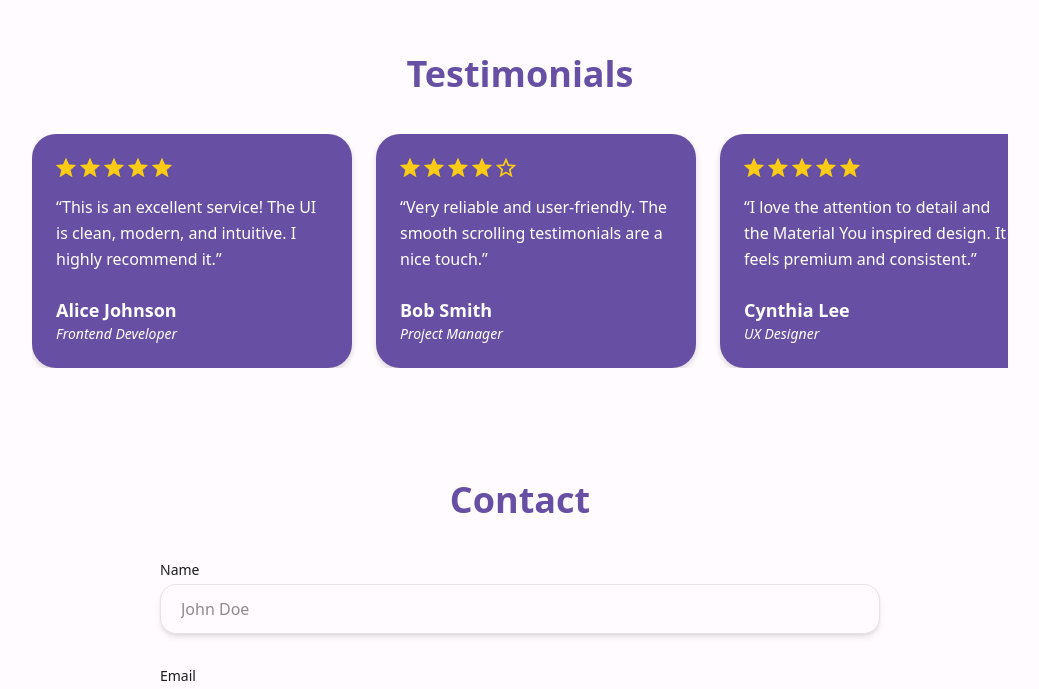
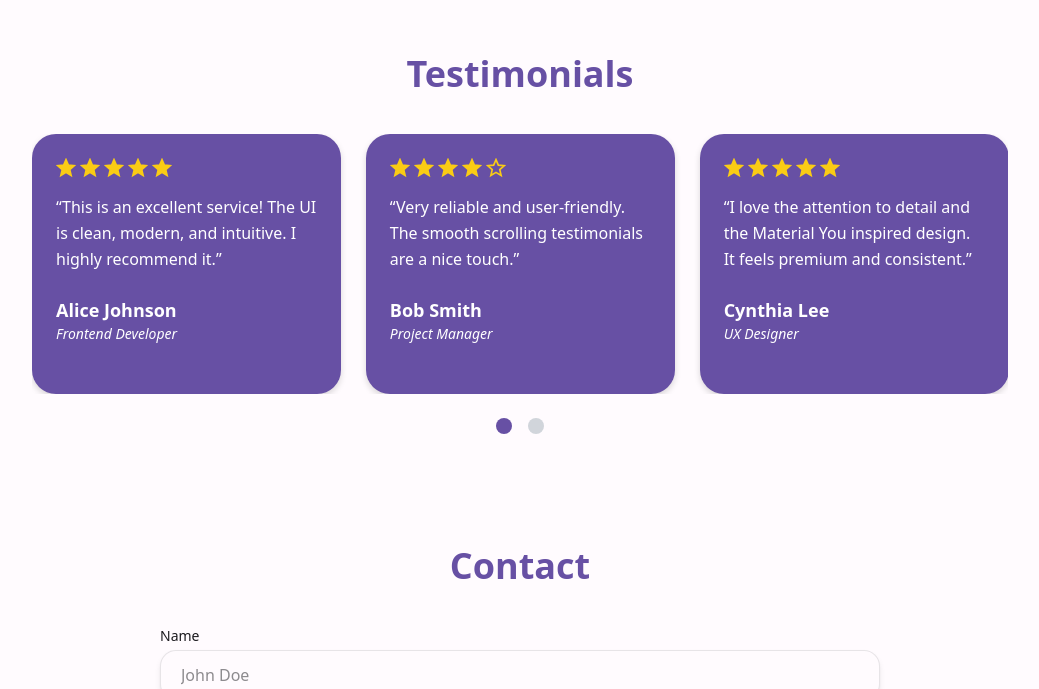
Before and after one commit to ohmudassir/Personal-Portfolio, a React (Vite) app in the folder my-portfolio/: page / in a window 1280 px wide. Shown: the part 2106-2795 px from the top of the page, without its empty margins (120-1159 px from the left). Built offline with nearby package versions, Linux system fonts and the light colour scheme.

Commit message:
made changes for testimonials and work section

```diff
--- a/my-portfolio/src/App.jsx
+++ b/my-portfolio/src/App.jsx
@@ -12,13 +12,13 @@ export default function App() {
   return (
       <div className="bg-surface min-h-screen px-4 md:px-8 py-6">
       <Navbar />
-      <FadeInSection><Home /></FadeInSection>
-      <FadeInSection><About /></FadeInSection>
-      <FadeInSection><Work /></FadeInSection>
-      <FadeInSection><Testimonials /></FadeInSection>
-      <FadeInSection><Contact /></FadeInSection>
+      <Home />
+      <About />
+      <Work />
+      <Testimonials />
+      <Contact />
       <Footer /> {/* 👈 Add Footer at the end */}
-      <BackToTop /> {/* 👈 Add BackToTop button */}
+      <BackToTop />
      </div>
   );
 }
--- /dev/null
+++ b/my-portfolio/src/components/DarkModeToggle.jsx
@@ -0,0 +1,50 @@
+import React, { useEffect, useState } from "react";
+import { Sun, Moon } from "lucide-react";
+
+export default function DarkModeToggle() {
+  const [darkMode, setDarkMode] = useState(false);
+
+  useEffect(() => {
+    const savedTheme = localStorage.getItem("theme");
+    if (savedTheme === "dark") {
+      setDarkMode(true);
+      document.documentElement.classList.add("dark");
+    } else if (savedTheme === "light") {
+      setDarkMode(false);
+      document.documentElement.classList.remove("dark");
+    } else {
+      // No saved preference, check system preference
+      const prefersDark = window.matchMedia("(prefers-color-scheme: dark)").matches;
+      setDarkMode(prefersDark);
+      if (prefersDark) document.documentElement.classList.add("dark");
+      else document.documentElement.classList.remove("dark");
+    }
+  }, []);
+
+  const toggleDarkMode = () => {
+    if (darkMode) {
+      document.documentElement.classList.remove("dark");
+      localStorage.setItem("theme", "light");
+      setDarkMode(false);
+    } else {
+      document.documentElement.classList.add("dark");
+      localStorage.setItem("theme", "dark");
+      setDarkMode(true);
+    }
+  };
+
+  return (
+    <button
+      onClick={toggleDarkMode}
+      aria-label="Toggle dark mode"
+      title="Toggle dark mode"
+      className="fixed top-6 right-6 z-50 p-3 rounded-full bg-white/80 dark:bg-gray-800/80 backdrop-blur-md shadow-md hover:scale-110 transition-transform focus:outline-none focus:ring-2 focus:ring-primary"
+    >
+      {darkMode ? (
+        <Sun className="w-6 h-6 text-yellow-400" />
+      ) : (
+        <Moon className="w-6 h-6 text-gray-700 dark:text-gray-300" />
+      )}
+    </button>
+  );
+}
--- a/my-portfolio/src/components/Navbar.jsx
+++ b/my-portfolio/src/components/Navbar.jsx
@@ -13,6 +13,7 @@ export default function Navbar() {
   const [active, setActive] = useState("#home");
   const [open, setOpen] = useState(false);
 
+  // Active section detection
   useEffect(() => {
     const sections = navItems.map((item) =>
       document.querySelector(item.href)
@@ -27,7 +28,7 @@ export default function Navbar() {
         });
       },
       {
-        rootMargin: "-50% 0px -50% 0px", // triggers when section is near center viewport
+        rootMargin: "-50% 0px -50% 0px",
         threshold: 0,
       }
     );
@@ -42,6 +43,25 @@ export default function Navbar() {
       });
     };
   }, []);
+
+  // ✅ Auto-close menu on resize to desktop
+  useEffect(() => {
+    const handleResize = () => {
+      if (window.innerWidth >= 768) {
+        setOpen(false);
+      }
+    };
+    window.addEventListener("resize", handleResize);
+    return () => window.removeEventListener("resize", handleResize);
+  }, []);
+
+  // ✅ Prevent scroll when mobile menu is open
+  useEffect(() => {
+    document.body.style.overflow = open ? "hidden" : "auto";
+    return () => {
+      document.body.style.overflow = "auto";
+    };
+  }, [open]);
 
   const handleClick = (href) => {
     setActive(href);
@@ -64,7 +84,7 @@ export default function Navbar() {
         </div>
 
         {/* Mobile menu */}
-        {(open) && (
+        {open && (
           <div className="absolute top-full left-0 w-full mt-2 z-40 px-4 py-3 bg-white/90 backdrop-blur rounded-[30px] shadow-md mx-2">
             <ul>
               {navItems.map(({ href, name }) => (
--- a/my-portfolio/src/sections/Home.jsx
+++ b/my-portfolio/src/sections/Home.jsx
@@ -22,7 +22,6 @@ export default function Home() {
   }, []);
 
   return (
-    <FadeInSection>
       <section
         id="home"
         className="min-h-[90vh] flex flex-col justify-center items-center text-center px-4"
@@ -59,6 +58,6 @@ export default function Home() {
   Download CV
 </a>
       </section>
-    </FadeInSection>
+
   );
 }
--- a/my-portfolio/src/sections/Testimonials.jsx
+++ b/my-portfolio/src/sections/Testimonials.jsx
@@ -1,38 +1,11 @@
-import React, { useEffect, useRef } from "react";
+import React, { useEffect, useRef, useState } from "react";
 
 const testimonials = [
-  {
-    id: 1,
-    name: "Alice Johnson",
-    role: "Frontend Developer",
-    rating: 5,
-    comment:
-      "This is an excellent service! The UI is clean, modern, and intuitive. I highly recommend it.",
-  },
-  {
-    id: 2,
-    name: "Bob Smith",
-    role: "Project Manager",
-    rating: 4,
-    comment:
-      "Very reliable and user-friendly. The smooth scrolling testimonials are a nice touch.",
-  },
-  {
-    id: 3,
-    name: "Cynthia Lee",
-    role: "UX Designer",
-    rating: 5,
-    comment:
-      "I love the attention to detail and the Material You inspired design. It feels premium and consistent.",
-  },
-  {
-    id: 4,
-    name: "David Kim",
-    role: "Full Stack Developer",
-    rating: 4,
-    comment:
-      "Great work! The automatic horizontal scroll helps catch attention without being distracting.",
-  },
+  { id: 1, name: "Alice Johnson", role: "Frontend Developer", rating: 5, comment: "This is an excellent service! The UI is clean, modern, and intuitive. I highly recommend it." },
+  { id: 2, name: "Bob Smith", role: "Project Manager", rating: 4, comment: "Very reliable and user-friendly. The smooth scrolling testimonials are a nice touch." },
+  { id: 3, name: "Cynthia Lee", role: "UX Designer", rating: 5, comment: "I love the attention to detail and the Material You inspired design. It feels premium and consistent." },
+  { id: 4, name: "David Kim", role: "Full Stack Developer", rating: 4, comment: "Great work! The automatic horizontal scroll helps catch attention without being distracting." },
+  { id: 5, name: "Eva Green", role: "Marketing Lead", rating: 5, comment: "Highly professional and prompt. The UI experience is top-notch!" },
 ];
 
 function StarRating({ rating }) {
@@ -57,91 +30,120 @@ function StarRating({ rating }) {
 
 export default function Testimonials() {
   const containerRef = useRef(null);
-  const autoScrollSpeed = 0.5; // Adjust speed here
-  const isUserScrolling = useRef(false);
-  const scrollTimeout = useRef(null);
-  const animationFrameId = useRef(null);
+  const [activePage, setActivePage] = useState(0);
+  const [cardsPerPage, setCardsPerPage] = useState(3);
+  const [pageCount, setPageCount] = useState(1);
+  const [isMobile, setIsMobile] = useState(false);
 
-  // Auto-scroll function with smoothness
-  const autoScrollStep = () => {
+  useEffect(() => {
+    function handleResize() {
+      const width = window.innerWidth;
+      const mobileBreakpoint = 768; // Tailwind md breakpoint
+
+      setIsMobile(width < mobileBreakpoint);
+
+      // Cards per page 3 on desktop/tablet, 1 on mobile
+      const newCardsPerPage = width < mobileBreakpoint ? 1 : 3;
+      setCardsPerPage(newCardsPerPage);
+
+      setPageCount(Math.ceil(testimonials.length / newCardsPerPage));
+    }
+
+    handleResize();
+    window.addEventListener("resize", handleResize);
+    return () => window.removeEventListener("resize", handleResize);
+  }, []);
+
+  const scrollToPage = (page) => {
     const container = containerRef.current;
     if (!container) return;
 
-    if (!isUserScrolling.current) {
-      container.scrollLeft += autoScrollSpeed;
+    const card = container.children[0];
+    if (!card) return;
 
-      // Loop scroll
-      if (container.scrollLeft >= container.scrollWidth - container.clientWidth) {
-        container.scrollLeft = 0;
-      }
-    }
+    const cardStyle = window.getComputedStyle(card);
+    const cardWidth = card.offsetWidth;
+    const marginRight = parseInt(cardStyle.marginRight) || 0;
+    const totalCardWidth = cardWidth + marginRight;
 
-    animationFrameId.current = requestAnimationFrame(autoScrollStep);
+    const scrollLeft = page * cardsPerPage * totalCardWidth;
+    container.scrollTo({ left: scrollLeft, behavior: "smooth" });
+    setActivePage(page);
   };
 
-  useEffect(() => {
-    animationFrameId.current = requestAnimationFrame(autoScrollStep);
+  const handleScroll = () => {
+    const container = containerRef.current;
+    if (!container) return;
 
-    return () => cancelAnimationFrame(animationFrameId.current);
-  }, []);
+    const card = container.children[0];
+    if (!card) return;
 
-  // Handle user manual scroll to pause auto-scroll and resume after timeout
-  const onUserScroll = () => {
-    if (scrollTimeout.current) {
-      clearTimeout(scrollTimeout.current);
-    }
+    const cardStyle = window.getComputedStyle(card);
+    const cardWidth = card.offsetWidth;
+    const marginRight = parseInt(cardStyle.marginRight) || 0;
+    const totalCardWidth = cardWidth + marginRight;
 
-    isUserScrolling.current = true;
-
-    // Resume auto scroll after 2 seconds of inactivity
-    scrollTimeout.current = setTimeout(() => {
-      isUserScrolling.current = false;
-    }, 2000);
+    const scrollLeft = container.scrollLeft;
+    const page = Math.round(scrollLeft / (cardsPerPage * totalCardWidth));
+    setActivePage(page);
   };
 
   return (
-    <section
-      id="testimonials"
-      className="max-w-5xl mx-auto py-12 px-6"
-      aria-label="Testimonials Section"
-    >
+    <section id="testimonials" className="max-w-5xl mx-auto py-12 px-6" aria-label="Testimonials Section">
       <h2 className="text-4xl font-bold text-primary mb-10 text-center">Testimonials</h2>
 
       <div
         ref={containerRef}
-        onScroll={onUserScroll}
-        className="flex space-x-6 overflow-x-auto scrollbar-hide snap-x snap-mandatory scroll-smooth"
+        onScroll={handleScroll}
+        className={`flex overflow-x-auto scrollbar-hide scroll-smooth snap-x snap-mandatory`}
         tabIndex={0}
         role="list"
         aria-live="polite"
         aria-label="Testimonials carousel"
-        style={{ scrollBehavior: "smooth" }} // ensure smooth manual scrolling
+        style={{ scrollBehavior: "smooth", gap: "1.5rem" }}
       >
         {testimonials.map(({ id, name, role, rating, comment }) => (
           <article
             key={id}
-            className="flex-shrink-0 snap-center w-80 bg-primary rounded-material p-6 shadow-material hover:shadow-lg transition-shadow duration-300 cursor-default"
+            className={`flex-shrink-0 snap-center bg-primary rounded-material p-6 shadow-material hover:shadow-lg transition-shadow duration-300 cursor-default`}
             role="listitem"
             aria-labelledby={`testimonial-${id}-name`}
             aria-describedby={`testimonial-${id}-comment`}
+            style={{
+              marginRight: "0.5px",
+              width: isMobile ? "78vw" : `calc((100% / 3) - 1rem)`,
+              minWidth: isMobile ? "78vw" : "auto",
+              flexBasis: isMobile ? "78vw" : "auto",
+            }}
           >
             <StarRating rating={rating} />
-            <p
-              id={`testimonial-${id}-comment`}
-              className="mt-4 text-onPrimary text-base font-medium leading-relaxed"
-            >
+            <p id={`testimonial-${id}-comment`} className="mt-4 text-onPrimary text-base font-medium leading-relaxed">
               “{comment}”
             </p>
-            <p
-              id={`testimonial-${id}-name`}
-              className="mt-6 font-semibold text-onPrimary text-lg"
-            >
+            <p id={`testimonial-${id}-name`} className="mt-6 font-semibold text-onPrimary text-lg">
               {name}
             </p>
             <p className="text-sm italic text-onPrimary">{role}</p>
           </article>
         ))}
       </div>
+
+      {/* Show dots only on desktop/tablet */}
+      {!isMobile && (
+        <div className="flex justify-center mt-6 space-x-4">
+          {[...Array(pageCount)].map((_, idx) => (
+            <button
+              key={idx}
+              className={`w-4 h-4 rounded-full transition-colors duration-300 ${
+                idx === activePage ? "bg-primary" : "bg-gray-300"
+              }`}
+              aria-label={`Show testimonials page ${idx + 1}`}
+              aria-current={idx === activePage ? "true" : undefined}
+              onClick={() => scrollToPage(idx)}
+            />
+          ))}
+        </div>
+      )}
     </section>
   );
 }
```
Also changed, not shown: my-portfolio/src/sections/Work.jsx (line endings or trailing spaces).
